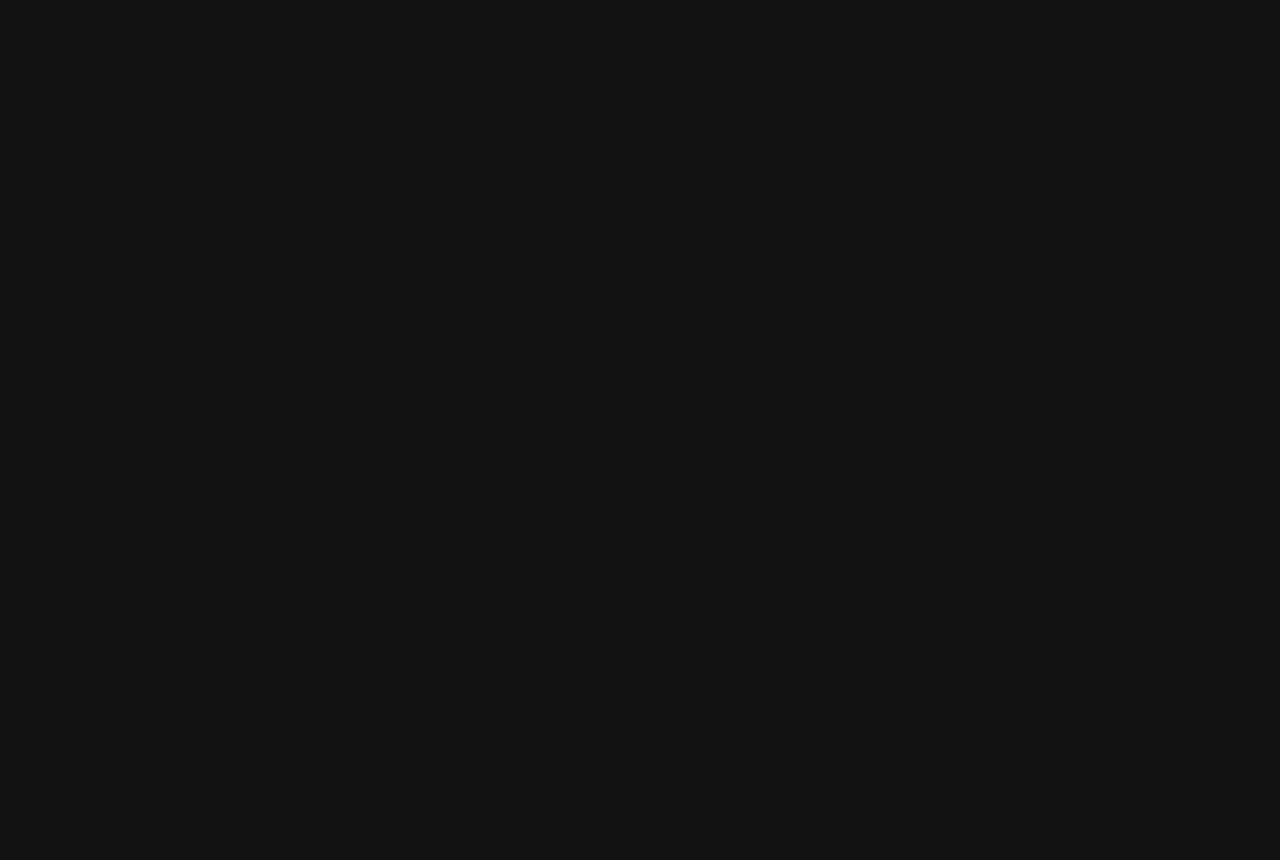
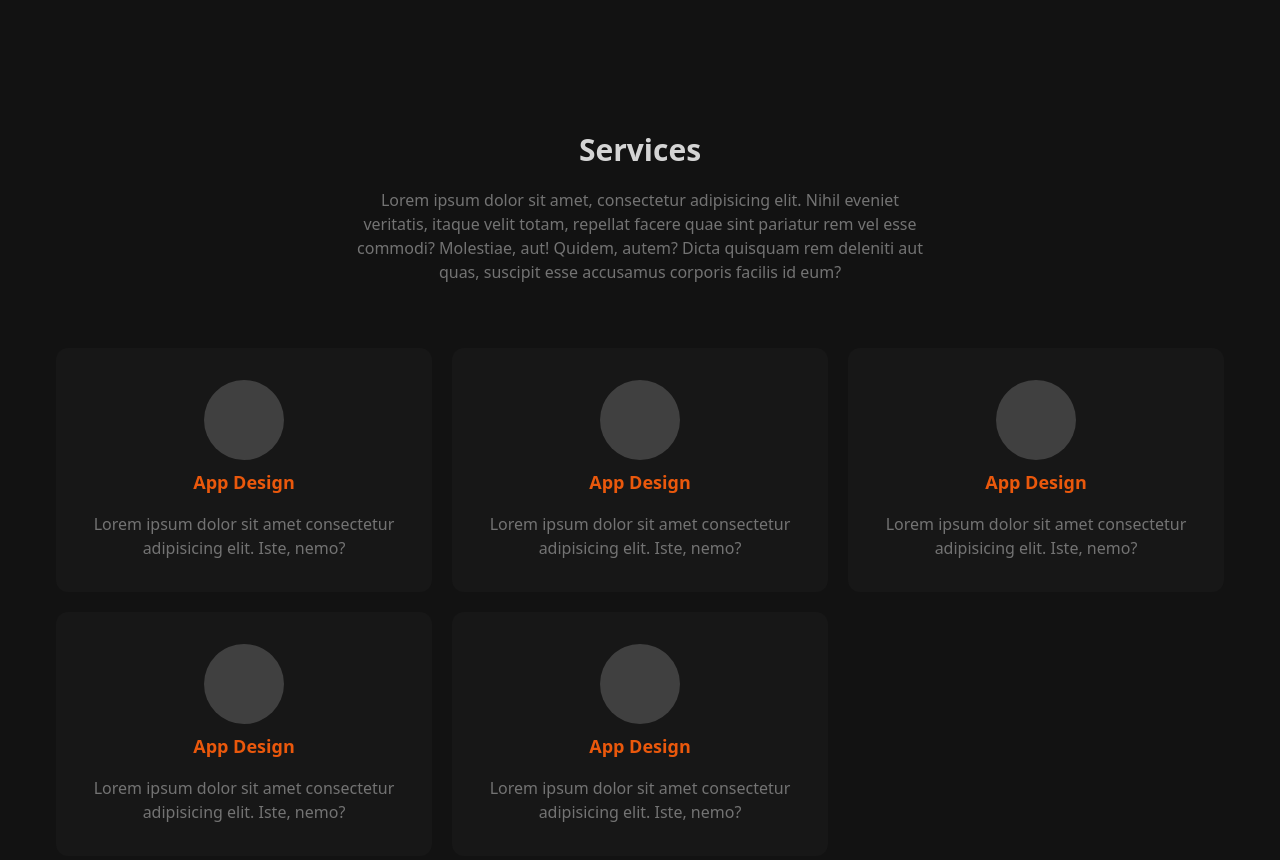
Before and after one commit to wahyudiumar/portfolio, a Next.js app: page / in a window 1280 px wide. Shown: the part 620-1480 px from the top of the page. Before the commit the page ends 800 px from the top, so only its background shows below. Built offline with nearby package versions, Linux system fonts and the light colour scheme.

Commit message:
feat: add services component

```diff
--- a/src/pages/index.tsx
+++ b/src/pages/index.tsx
@@ -7,7 +7,7 @@ import BackgroundThumbnail from "@public/img/bg.png";
 
 export default function HomePage() {
   return (
-    <main className="mt-40 px-14">
+    <main className="mt-40 mb-40 px-14">
       {/* Thumbnail */}
       <div className="md:flex items-center justify-around">
         {/* Name */}
@@ -45,6 +45,36 @@ export default function HomePage() {
           <div className="bg-neutral-800 w-96 h-96 rounded-full"></div>
         </div>
       </div>
+
+      {/* Services */}
+      <div className="mt-52">
+        <h2 className="lg:text-3xl text-neutral-300 text-center font-bold">
+          Services
+        </h2>
+        <p className="text-neutral-500 mx-auto mt-5 text-center w-1/2">
+          Lorem ipsum dolor sit amet, consectetur adipisicing elit. Nihil
+          eveniet veritatis, itaque velit totam, repellat facere quae sint
+          pariatur rem vel esse commodi? Molestiae, aut! Quidem, autem? Dicta
+          quisquam rem deleniti aut quas, suscipit esse accusamus corporis
+          facilis id eum?
+        </p>
+
+        {/* List Services */}
+        <div className="grid grid-cols-3 gap-5 mt-16">
+          {Array.from({ length: 5 }).map((_, testID) => (
+            <div className="bg-neutral-900 w-fit flex flex-col p-8 rounded-xl items-center ">
+              <div className="w-20 h-20 bg-neutral-700 rounded-full" />
+              <h4 className="mt-2 font-bold text-orange-600 text-lg">
+                App Design
+              </h4>
+              <p className="text-center mt-4 text-neutral-500">
+                Lorem ipsum dolor sit amet consectetur adipisicing elit. Iste,
+                nemo?
+              </p>
+            </div>
+          ))}
+        </div>
+      </div>
     </main>
   );
 }
```
